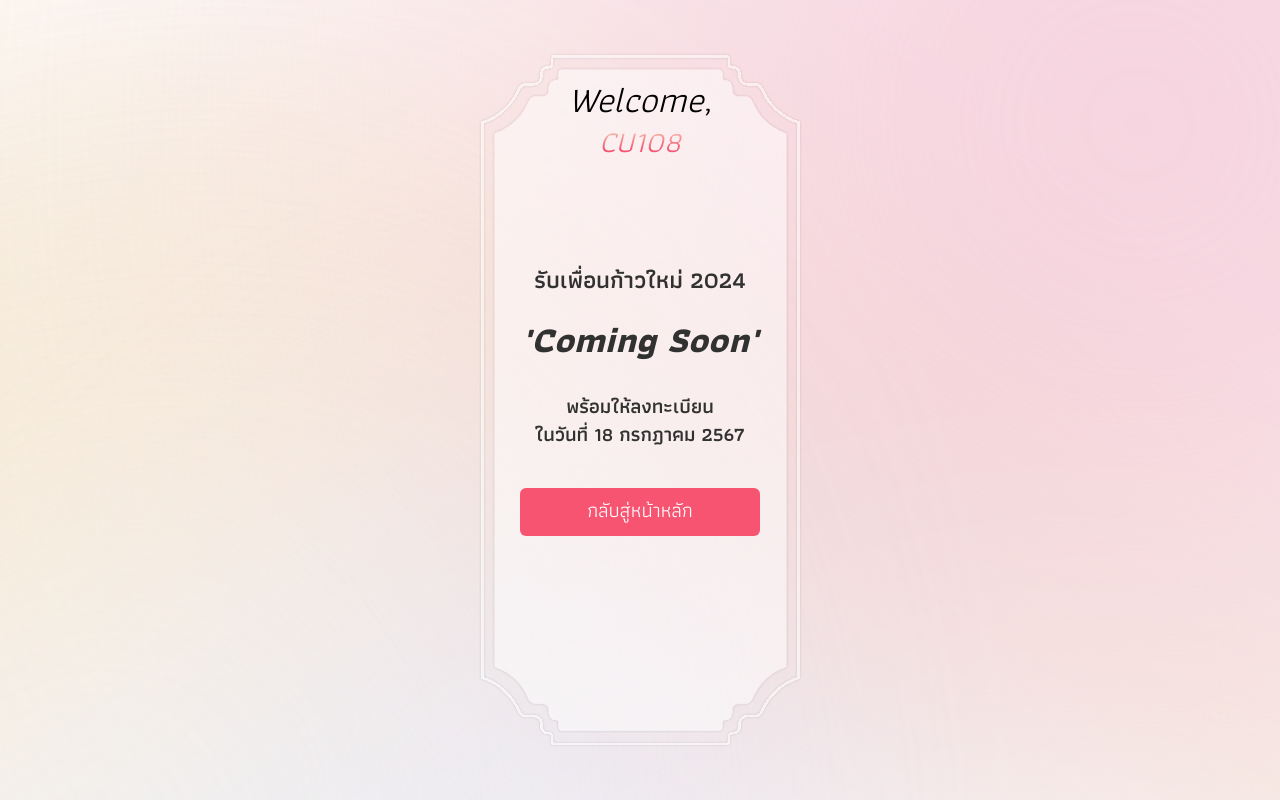
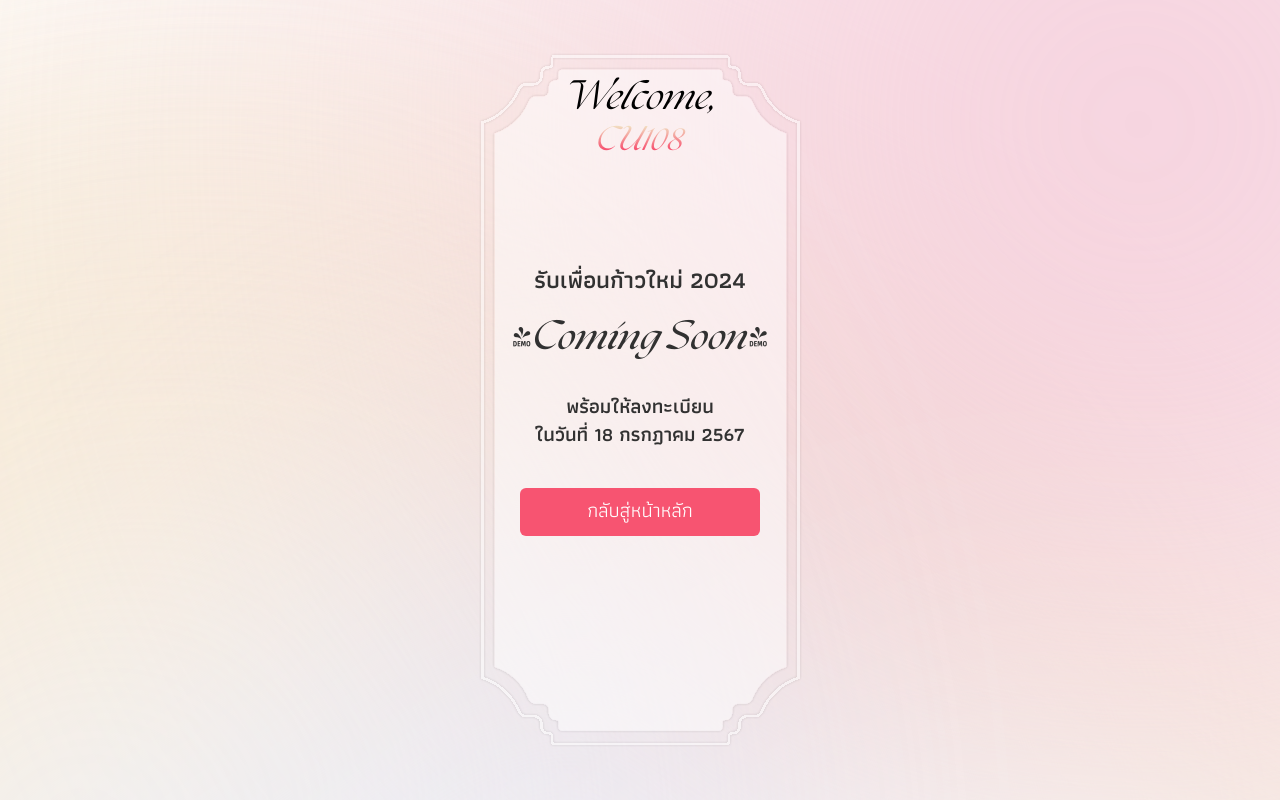
Before and after one commit to mastermrx008/firstdate-rpkm67-frontend, a Next.js app: page /comingsoon in a window 1280 px wide. Shown: the top 800 px of the page. Built offline with nearby package versions, Linux system fonts and the light colour scheme.

Commit message:
font finalize

```diff
--- a/src/app/comingsoon/page.tsx
+++ b/src/app/comingsoon/page.tsx
@@ -14,7 +14,7 @@ export default function Home() {
         <h1 className="text-2xl text-center font-semibold text-project-light-gray mb-6">
           รับเพื่อนก้าวใหม่ 2024
         </h1>
-        <h1 className="text-4xl text-center text-project-light-gray mb-8 font-theseasons italic font-bold">
+        <h1 className="text-4xl text-center text-project-light-gray mb-8 font-season italic font-bold">
           &#39;Coming Soon&#39;
         </h1>
         <h1 className="text-xl text-center font-semibold text-project-light-gray mb-10">
--- a/src/components/comingsoon/welcome.tsx
+++ b/src/components/comingsoon/welcome.tsx
@@ -2,7 +2,7 @@ import React from 'react';
 
 export default function Welcome() {
   return (
-    <div className="absolute top-20 text-center font-theseasons italic">
+    <div className="absolute top-20 text-center font-season italic">
       <h1 className="text-4xl mb-1">Welcome,</h1>
       <h1 className="text-3xl bg-gradient-to-t bg-clip-text text-transparent from-project-fuchsia from-30% via-80% to-95% to-project-cream">
         CU108
```
